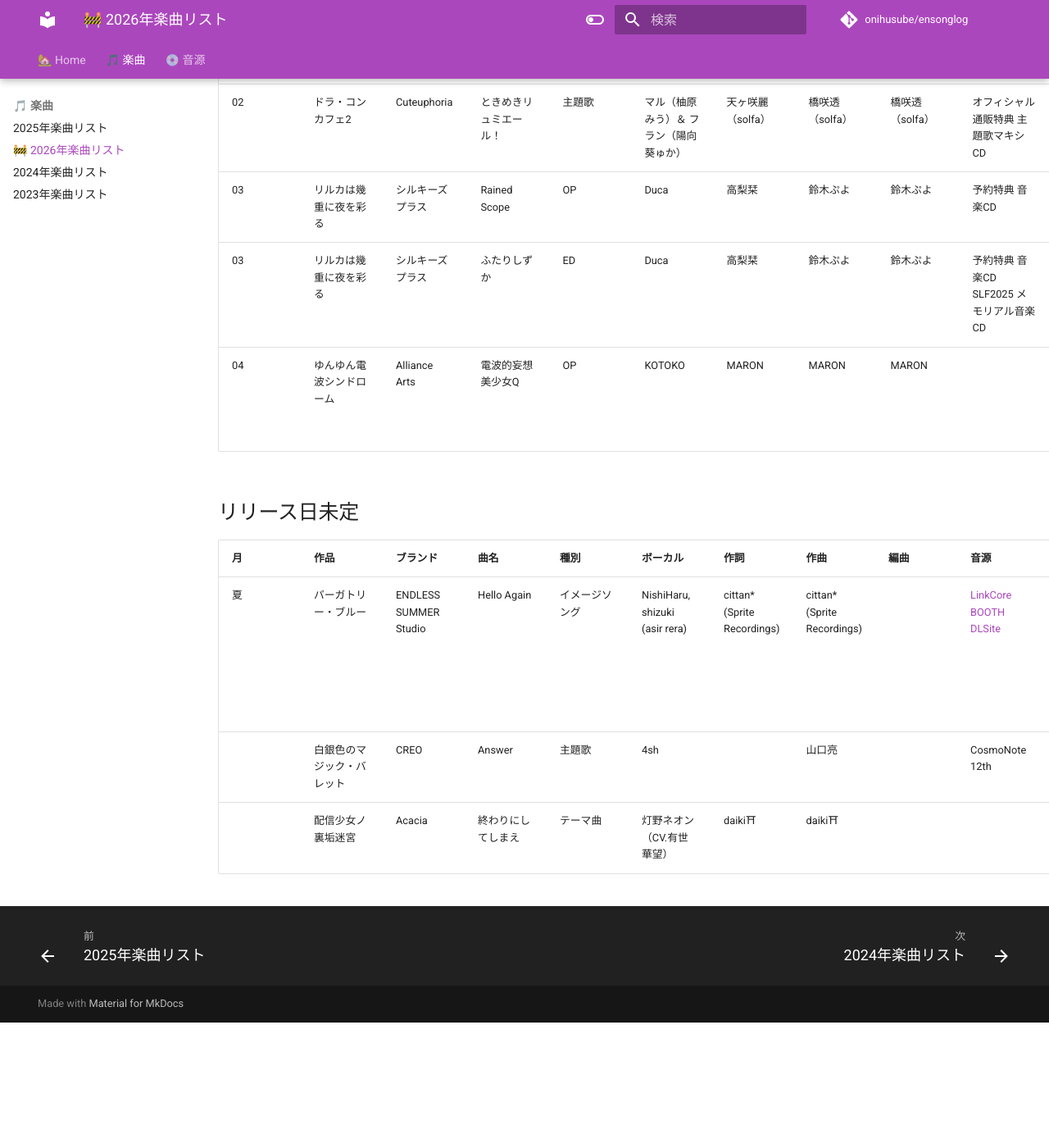
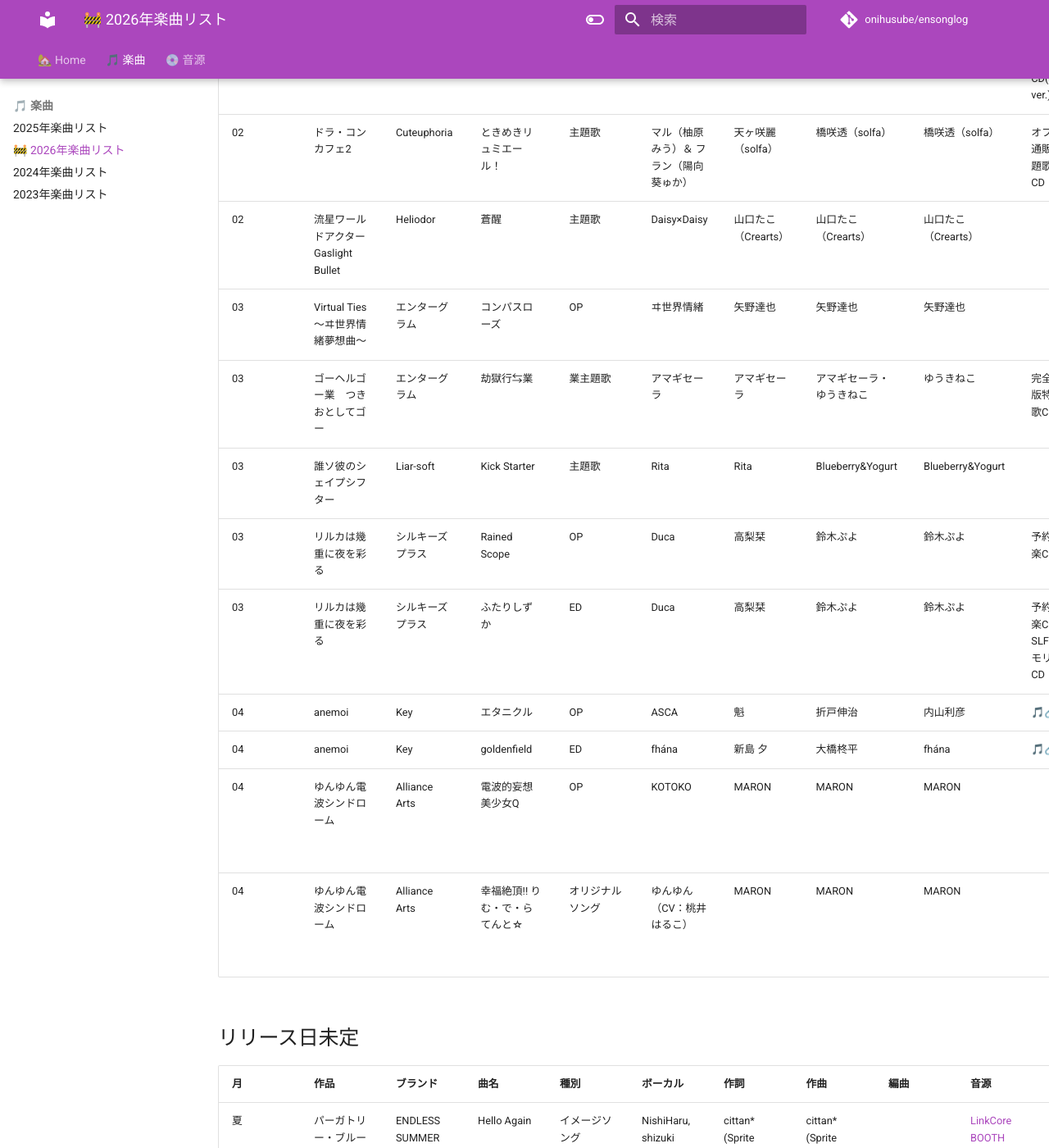
Before and after one commit to onihusube/ensonglog, an MkDocs documentation site: the page built from docs/2026/楽曲.md, in a window 1280 px wide and 1400 px high, scrolled down 994 px. Shown: the whole window at 82% size. Built offline with MkDocs 1.6.1 and Material for MkDocs 9.7.7, drawn with Linux system fonts in a browser that asks for light colours; comment, search, counter and statistics services are not loaded; before the commit the page ends 2241 px from its top, so only the background shows below that; some of the changed text lies outside the part shown.

Commit message:
2026年曲追加

```diff
--- a/docs/2026/楽曲.md
+++ b/docs/2026/楽曲.md
@@ -9,9 +9,8 @@
 
 | 月 | 作品 | ブランド | 曲名 | 種別 | ボーカル | 作詞 | 作曲 | 編曲 | 音源 | その他 | 試聴 |
 | --- | --- | --- | --- | --- | --- | --- | --- | --- | --- | --- | --- |
-| 01<!--/30--> | anemoi | Key | エタニクル | OP | ASCA | 魁 | 折戸伸治 | 内山利彦 | [🎵🔗](https://linkco.re/6MqFANGm) | | [:fontawesome-brands-youtube:](https://www.youtube.com/watch?v=eqqfdG_QbDc) |
-| 01<!--/30--> | anemoi | Key | goldenfield | ED | fhána | 新島 夕 | 大橋柊平 | fhána | [🎵🔗](https://linkco.re/x88UpyNe) | | [:fontawesome-brands-youtube:](https://www.youtube.com/watch?v=GOOPK8e1K7Y) |
 | 01<!--/30--> | ダウニャーさんと飼い主くん | CloverGAME | あの日の雨がやむ頃 | 主題歌 | 鈴森芽衣（CV.夏和小） | みやけ とししげ | 鈴木ぷよ | 鈴木ぷよ | 特典音源付き版 音楽特典 |  | [HP](https://www.cuffs.co.jp/products/daunya/special/music.html) |
+| 01<!--/30--> | 花鐘カナデ＊グラム Chapter:4 綾世奏 -最終章- | NanaWind | Ringing*Days | 主題歌 | benico. | 浮世かいか | A-DASH | A-DASH | | Guitar：A-DASH／音楽制作：SONO MAKERS | [:fontawesome-brands-youtube:](https://www.youtube.com/watch?v=4T9zmnvbTa0) |
 | 01<!--/30--> | 諦観のイヴ・ベセル | FuriKuru |  |  | YURIA |  |  |  | 同梱特典 サウンドトラックCD |  |  |
 | 01<!--/30--> | 諦観のイヴ・ベセル | FuriKuru |  |  | SUZUKA |  |  |  | 同梱特典 サウンドトラックCD |  |  |
 | 01<!--/30--> | 諦観のイヴ・ベセル | FuriKuru |  |  | marinka |  |  |  | 同梱特典 サウンドトラックCD |  |  |
@@ -20,9 +19,16 @@
 | 01<!--/30--> | PRIDE BLUE | LiLiM DARKNESS | ささやかな誇りを胸に | ハッピーエンドED | solfa feat.nao | 天ヶ咲麗 | 橋咲透 | 橋咲透 | 同梱特典ボーカルソングCD(Midlength ver.) | | |
 | 01<!--/30--> | PRIDE BLUE | LiLiM DARKNESS | 壊れた世界の片隅で | バッドエンドED | solfa feat.咲良ゆの | 天ヶ咲麗 | 橋咲透 | 橋咲透 | 同梱特典ボーカルソングCD(Midlength ver.) | | |
 | 02<!--/27--> | ドラ・コンカフェ2 | Cuteuphoria | ときめきリュミエール！ | 主題歌 | マル（柚原みう）＆ フラン（陽向葵ゅか） | 天ヶ咲麗（solfa） | 橋咲透（solfa） | 橋咲透（solfa） | オフィシャル通販特典 主題歌マキシCD | Produced by solfa | |
+| 02<!--/27--> | 流星ワールドアクター Gaslight Bullet | Heliodor | 蒼醒 | 主題歌 | Daisy×Daisy | 山口たこ（Crearts） | 山口たこ（Crearts） | 山口たこ（Crearts） | | | [:fontawesome-brands-youtube:](https://www.youtube.com/watch?v=ijzxreC7fGs) |
+| 03<!--/19--> | Virtual Ties ～ヰ世界情緒夢想曲～ | エンターグラム | コンパスローズ | OP | ヰ世界情緒 | 矢野達也 | 矢野達也 | 矢野達也 | | | [:fontawesome-brands-youtube:](https://www.youtube.com/watch?v=B6KY9eOtU-0) |
+| 03<!--/26--> | ゴーヘルゴー業　つきおとしてゴー | エンターグラム | 劫獄行⇆業 | 業主題歌 | アマギセーラ | アマギセーラ | アマギセーラ・ゆうきねこ | ゆうきねこ | 完全生産限定版特典 主題歌CD | | [:fontawesome-brands-youtube:](https://www.youtube.com/watch?v=WbXFrUjL-uY) |
+| 03<!--/27--> | 誰ソ彼のシェイプシフター | Liar-soft | Kick Starter | 主題歌 | Rita | Rita | Blueberry&Yogurt | Blueberry&Yogurt | | | [:fontawesome-brands-youtube:](https://www.youtube.com/watch?v=EhxR0VkyejE) |
 | 03<!--/27--> | リルカは幾重に夜を彩る | シルキーズプラス | Rained Scope | OP | Duca | 高梨栞 | 鈴木ぷよ | 鈴木ぷよ | 予約特典 音楽CD | | [:fontawesome-brands-youtube:](https://www.youtube.com/watch?v=QHqx2dDbBII) |
 | 03<!--/27--> | リルカは幾重に夜を彩る | シルキーズプラス | ふたりしずか | ED | Duca | 高梨栞 | 鈴木ぷよ | 鈴木ぷよ | 予約特典 音楽CD </br> SLF2025 メモリアル音楽CD | | |
+| 04<!--/24--> | anemoi | Key | エタニクル | OP | ASCA | 魁 | 折戸伸治 | 内山利彦 | [🎵🔗](https://linkco.re/6MqFANGm) | | [:fontawesome-brands-youtube:](https://www.youtube.com/watch?v=eqqfdG_QbDc) |
+| 04<!--/24--> | anemoi | Key | goldenfield | ED | fhána | 新島 夕 | 大橋柊平 | fhána | [🎵🔗](https://linkco.re/x88UpyNe) | | [:fontawesome-brands-youtube:](https://www.youtube.com/watch?v=GOOPK8e1K7Y) |
 | 04<!--/??--> | ゆんゆん電波シンドローム | Alliance Arts | 電波的妄想美少女Q | OP | KOTOKO | MARON | MARON | MARON |  | Guitar：小林ヒロト／MIX・Mastering：Shibaya | [:fontawesome-brands-youtube:](https://www.youtube.com/watch?v=Wu4tMwXmwj0) |
+| 04<!--/??--> | ゆんゆん電波シンドローム | Alliance Arts | 幸福絶頂!! りむ・で・らてんと☆ | オリジナルソング | ゆんゆん（CV：桃井はるこ） | MARON | MARON | MARON | | Guitar：小林ヒロト／Mix・Mastering：Shibayan | [:fontawesome-brands-youtube:](https://www.youtube.com/watch?v=k9AgurEFcGU) |
 
 ## リリース日未定
 
```
